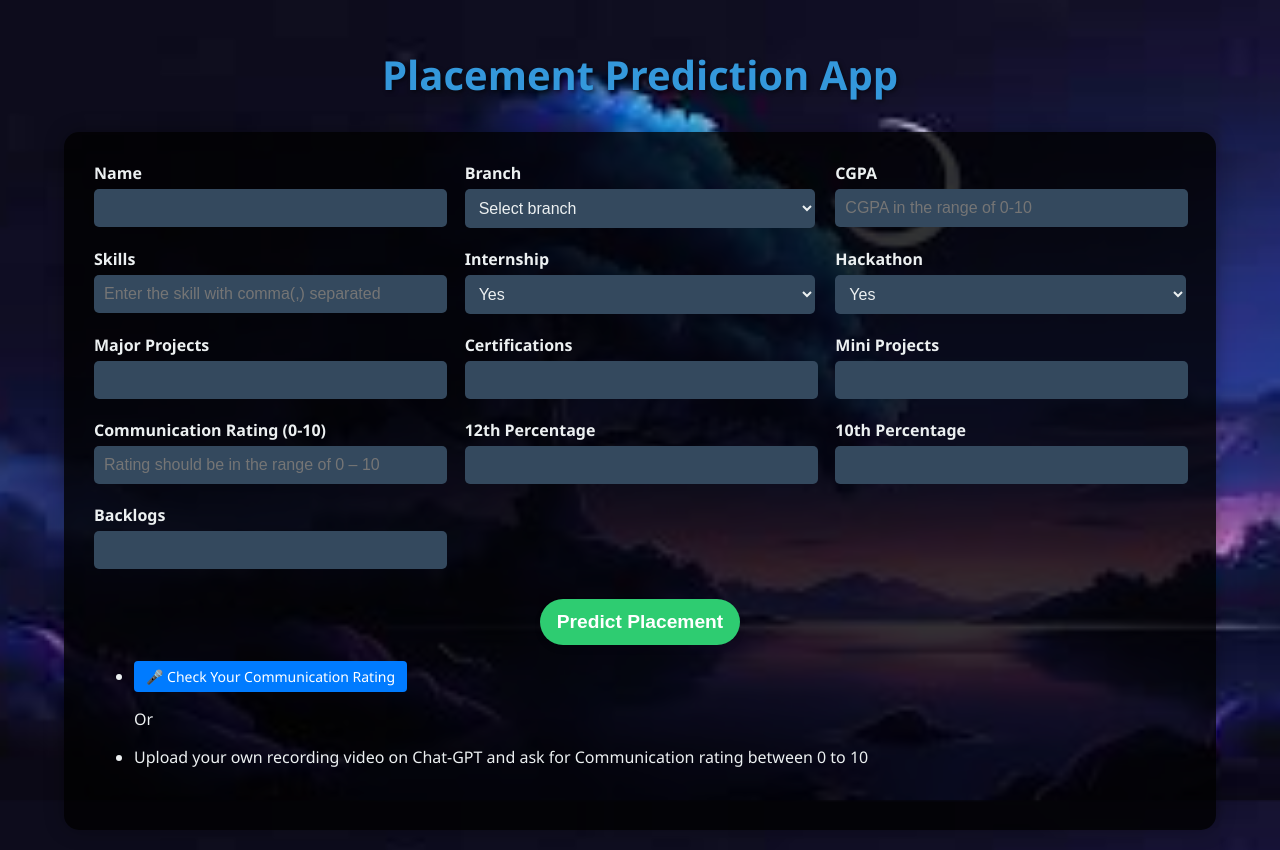
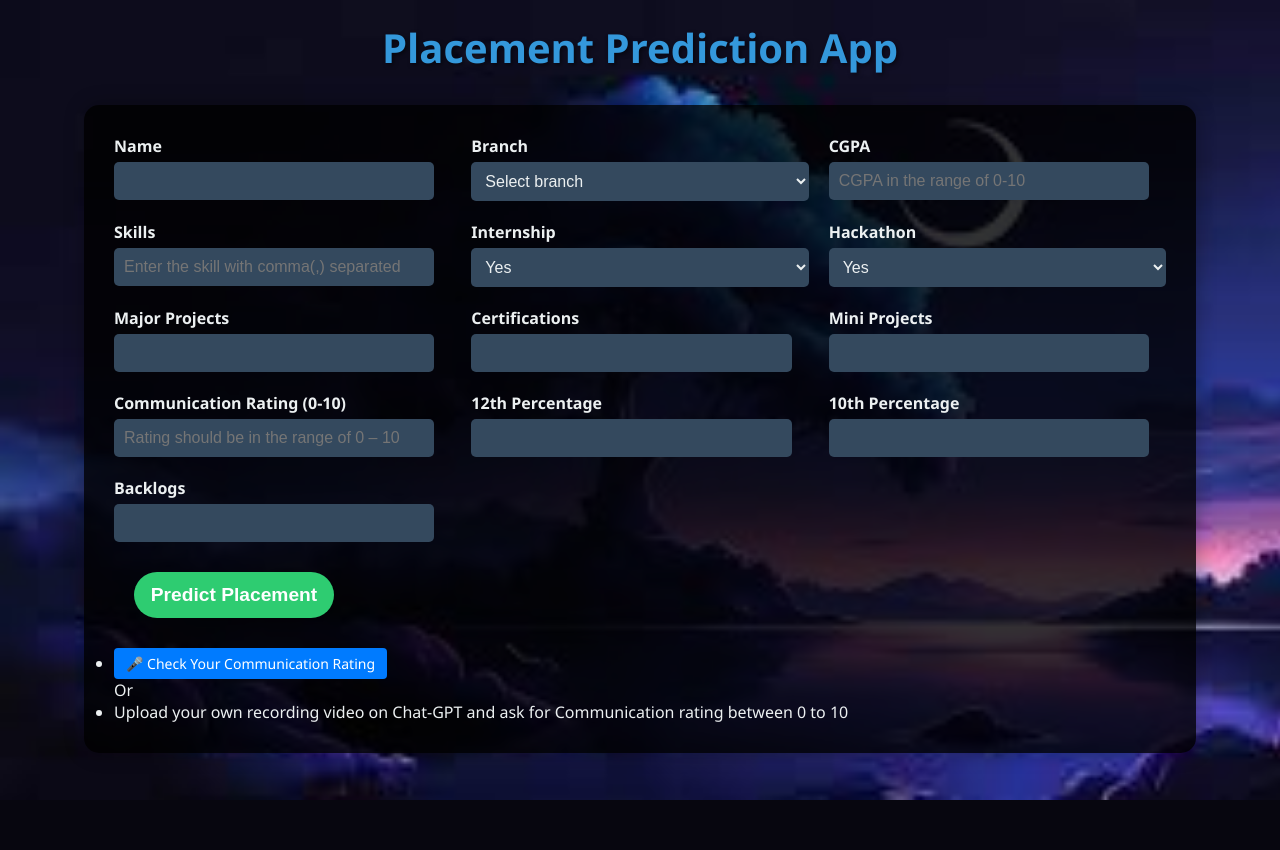
Before and after one commit to Preetj886655/Placement_prediction_App, a Flask app: page /index in a window 1280 px wide. After the commit the page ends 800 px from the top, so only its background shows below. Run offline with Flask 2, Linux system fonts and the light colour scheme; parts of the project's set-up code (start-up, migrations or seed data) failed here and were passed over.

Commit message:
Update style.css

```diff
--- a/static/css/style.css
+++ b/static/css/style.css
@@ -1,3 +1,9 @@
+*{
+    margin: 0;
+    padding: 0;
+    box-sizing: border-box;
+
+}
 :root {
     --primary-color: #3498db;
     --secondary-color: #2ecc71;
@@ -12,6 +18,7 @@ body, html {
     margin: 0;
     padding: 0;
     height: 100%;
+    width: 100%;
     background-image: url('../images/img3.jpg');
     background-size: cover;
     background-repeat: no-repeat;
@@ -138,7 +145,7 @@ button {
     display: block;
     width: 200px;
     padding: 12px;
-    margin: 30px auto 0;
+    margin: 30px 20px;
     background-color: var(--secondary-color);
     color: #ffffff;
     border: none;
```
